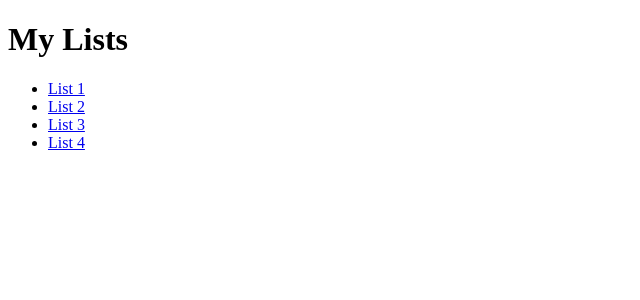
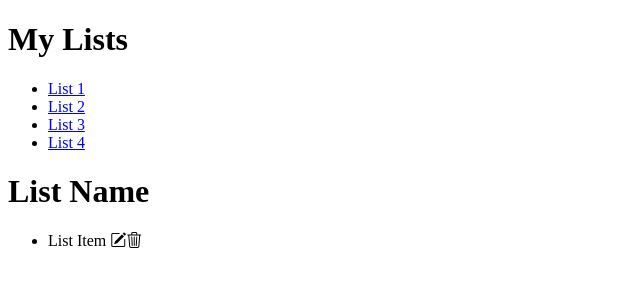
Before and after one commit to lizabawa/to-do-frontend, an Angular app: page /lists in a window 1280 px wide. Shown: the top 300 px of the page, without its empty margins (0-640 px from the left). Built offline with nearby package versions, Linux system fonts and the light colour scheme.

Commit message:
Add bootstrap icons

```diff
--- a/package.json
+++ b/package.json
@@ -18,6 +18,7 @@
     "@angular/platform-browser": "^16.2.0",
     "@angular/platform-browser-dynamic": "^16.2.0",
     "@angular/router": "^16.2.0",
+    "bootstrap-icons": "^1.11.1",
     "rxjs": "~7.8.0",
     "tslib": "^2.3.0",
     "zone.js": "~0.13.0"
--- a/src/app/list/list.component.html
+++ b/src/app/list/list.component.html
@@ -1 +1,9 @@
-<p>list works!</p>
+<div>
+    <h1>List Name</h1>
+    <ul>
+        <li>
+            List Item
+            <i></i>
+        </li>
+    </ul>
+</div>
--- a/src/app/lists/lists.component.html
+++ b/src/app/lists/lists.component.html
@@ -7,3 +7,14 @@
         <li><a routerLink="lists/:id">List 4</a></li>
     </ul>
 </div>
+
+<div>
+    <h1>List Name</h1>
+    <ul>
+        <li>
+            List Item
+            <i class="bi bi-pencil-square"></i>
+            <i class="bi bi-trash3"></i>
+        </li>
+    </ul>
+</div>
--- a/src/index.html
+++ b/src/index.html
@@ -5,6 +5,7 @@
   <title>ToDoFrontend</title>
   <base href="/">
   <meta name="viewport" content="width=device-width, initial-scale=1">
+  <link rel="stylesheet" href="https://cdn.jsdelivr.net/npm/bootstrap-icons@1.11.1/font/bootstrap-icons.css">
   <link rel="icon" type="image/x-icon" href="favicon.ico">
 </head>
 <body>
```
Also changed, not shown: 1 other file (tests, documents, lock files or other folders).
